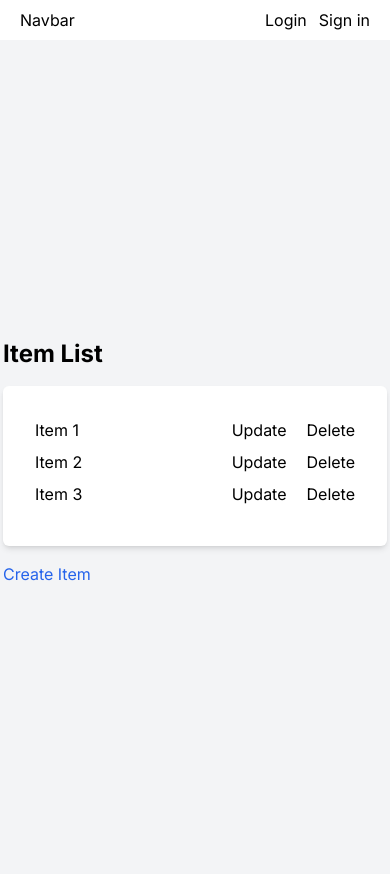
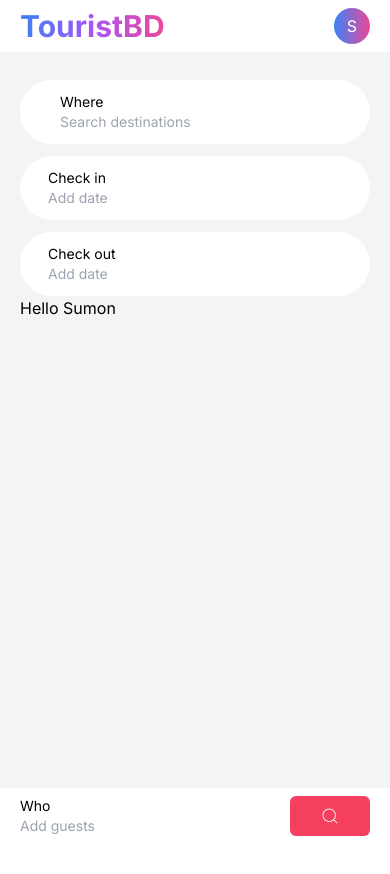
Before and after one commit to Sumon180/Booking-app, a Next.js app: page / in a window 390 px wide. Shown: the top 874 px of the page. After the commit the page ends 844 px from the top, so only its background shows below. Built offline with nearby package versions, Linux system fonts and the light colour scheme.

Commit message:
Responsive done

```diff
--- /dev/null
+++ b/app/items/page.tsx
@@ -0,0 +1,25 @@
+import { FC } from "react";
+import UserList from "@/components/UserList";
+import Link from "next/link";
+import { Toaster } from "react-hot-toast";
+
+const Dashboard: FC<{ items: Item[] }> = () => {
+  return (
+    <>
+      <Toaster position="bottom-left" />
+      <div className="flex items-center justify-center h-screen bg-gray-100">
+        <div>
+          <UserList />
+          <Link
+            href="/items/create"
+            className="mt-4 inline-block text-blue-600 hover:underline"
+          >
+            Create Item
+          </Link>
+        </div>
+      </div>
+    </>
+  );
+};
+
+export default Dashboard;
--- a/app/layout.tsx
+++ b/app/layout.tsx
@@ -2,11 +2,12 @@ import type { Metadata } from "next";
 import { Inter } from "next/font/google";
 import "./globals.css";
 import Navbar from "@/components/Navbar";
+import AppContextProvider from "@/context/AppContext";
 
 const inter = Inter({ subsets: ["latin"] });
 
 export const metadata: Metadata = {
-  title: "Booking App",
+  title: "TouristBD",
   description: "Generated by create next app",
 };
 
@@ -18,8 +19,10 @@ export default function RootLayout({
   return (
     <html lang="en">
       <body className={inter.className}>
-        <Navbar />
-        {children}
+        <AppContextProvider>
+          <Navbar />
+          {children}
+        </AppContextProvider>
       </body>
     </html>
   );
--- a/app/page.tsx
+++ b/app/page.tsx
@@ -1,24 +1,19 @@
-import { FC } from "react";
-import UserList from "@/components/UserList";
-import Link from "next/link";
-import { Toaster } from "react-hot-toast";
+import Image from "next/image";
+import banner from "@/public/pexels-arthouse-studio-4557304.jpg";
+import BookForm from "@/components/BookForm";
 
-const Home: FC<{ items: Item[] }> = () => {
+const Home = () => {
   return (
-    <>
-      <Toaster position="bottom-left" />
-      <div className="flex items-center justify-center h-screen bg-gray-100">
-        <div>
-          <UserList />
-          <Link
-            href="/items/create"
-            className="mt-4 inline-block text-blue-600 hover:underline"
-          >
-            Create Item
-          </Link>
+    <div className="bg-gray-100 h-screen pt-20 px-5">
+      <div>
+        <div className="w-full ">
+          <BookForm />
+        </div>
+        <div className="">
+          <h1>Hello Sumon</h1>
         </div>
       </div>
-    </>
+    </div>
   );
 };
 
--- /dev/null
+++ b/components/BookForm.tsx
@@ -0,0 +1,40 @@
+import React from "react";
+import { CiSearch } from "react-icons/ci";
+
+const BookForm = () => {
+  return (
+    <div className="max-w-5xl mx-auto">
+      <div className="w-full md:h-16 md:bg-white rounded-full md:shadow-lg hover:shadow-none duration-200 md:overflow-hidden flex flex-col md:flex-row max-md:gap-3">
+        <button className="h-full max-md:bg-white w-full md:w-4/12 hover:bg-gray-200 duration-200 rounded-full text-start p-3 pl-10">
+          <label className="flex flex-col text-sm">
+            Where
+            <input
+              type="text"
+              className="bg-transparent outline-none"
+              placeholder="Search destinations"
+            />
+          </label>
+        </button>
+        <button className="h-full max-md:bg-white w-full md:w-2/12 hover:bg-gray-200 duration-200 rounded-full p-3 pl-7 flex flex-col text-sm">
+          Check in
+          <p className="text-gray-400">Add date</p>
+        </button>
+        <button className="h-full max-md:bg-white w-full md:w-2/12 hover:bg-gray-200 duration-200 rounded-full p-3 pl-7 flex flex-col text-sm">
+          Check out
+          <p className="text-gray-400">Add date</p>
+        </button>
+        <div className="h-full max-md:h-14 max-md:bottom-0 max-md:left-0 max-md:right-0 max-md:fixed max-md:bg-white w-full md:w-4/12 cursor-pointer hover:bg-gray-200 duration-200 md:rounded-full flex items-center justify-between md:p-3 px-5 py-2 md:pl-7 text-sm">
+          <div className="flex items-start flex-col">
+            Who
+            <p className="text-gray-400">Add guests</p>
+          </div>
+          <div className="w-20 md:w-10 flex items-center justify-center bg-rose-500 h-full rounded-md md:rounded-full">
+            <CiSearch className="text-xl text-white font-bold" />
+          </div>
+        </div>
+      </div>
+    </div>
+  );
+};
+
+export default BookForm;
--- a/components/Navbar.tsx
+++ b/components/Navbar.tsx
@@ -1,13 +1,29 @@
+"use client";
+
+import useDesigner from "@/hooks/useAppContext";
+import Link from "next/link";
 import React from "react";
 
 const Navbar = () => {
+  const { isLoggedin } = useDesigner();
+
   return (
-    <div className="flex items-center justify-between px-5 py-2">
-      <h1>Navbar</h1>
-      <ul className="flex gap-3">
-        <li>Login</li>
-        <li>Sign in</li>
-      </ul>
+    <div className="flex items-center justify-between px-5 py-2 fixed left-0 right-0 top-0 bg-white">
+      <Link href={"/"}>
+        <h1 className="text-3xl font-bold bg-gradient-to-r from-blue-500 via-purple-500 to-pink-500 text-transparent bg-clip-text">
+          TouristBD
+        </h1>
+      </Link>
+      {isLoggedin ? (
+        <button className="w-9 h-9 rounded-full flex items-center justify-center text-white bg-gradient-to-r from-blue-500 to-pink-500">
+          S
+        </button>
+      ) : (
+        <ul className="flex gap-3">
+          <li>Login</li>
+          <li>Sign in</li>
+        </ul>
+      )}
     </div>
   );
 };
--- a/components/UserList.tsx
+++ b/components/UserList.tsx
@@ -29,12 +29,20 @@ const UserList = () => {
   return (
     <div>
       <h1 className="text-2xl font-bold mb-4">Item List</h1>
-      <ul className="text-center w-96 max-w-full p-8 bg-white shadow-md rounded-md">
+      <ul className="text-center w-[40rem] max-w-full p-8 bg-white shadow-md rounded-md">
         {items.map((item) => (
-          <li key={item.id} className="mb-2 flex items-center justify-between">
+          <li
+            key={item.id}
+            className="mb-2 border-b flex items-center justify-between"
+          >
             {item.name}
-            <div className="flex items-center gap-5">
-              <Link href={`/items/update/${item.id}`}>Update</Link>
+            <div className="flex items-center gap-5 text-sm">
+              <Link
+                href={`/items/update/${item.id}`}
+                className="hover:text-blue-600"
+              >
+                Update
+              </Link>
               <button onClick={() => removeItem(item.id)}>Delete</button>
             </div>
           </li>
--- /dev/null
+++ b/context/AppContext.tsx
@@ -0,0 +1,22 @@
+"use client";
+
+import { ReactNode, createContext, useState } from "react";
+
+type appContextType = {
+  isLoggedin: boolean;
+  setIsLoggedin: (value: boolean) => void;
+};
+
+export const AppContext = createContext<appContextType | null>(null);
+
+const AppContextProvider = ({ children }: { children: ReactNode }) => {
+  const [isLoggedin, setIsLoggedin] = useState(true);
+
+  return (
+    <AppContext.Provider value={{ isLoggedin, setIsLoggedin }}>
+      {children}
+    </AppContext.Provider>
+  );
+};
+
+export default AppContextProvider;
--- /dev/null
+++ b/hooks/useAppContext.tsx
@@ -0,0 +1,16 @@
+"use client";
+
+import { AppContext } from "@/context/AppContext";
+import { useContext } from "react";
+
+function useDesigner() {
+  const context = useContext(AppContext);
+
+  if (!context) {
+    throw new Error("useDesigner must be used within a DesignerContext");
+  }
+
+  return context;
+}
+
+export default useDesigner;
--- a/package.json
+++ b/package.json
@@ -12,7 +12,8 @@
     "next": "14.0.4",
     "react": "^18",
     "react-dom": "^18",
-    "react-hot-toast": "^2.4.1"
+    "react-hot-toast": "^2.4.1",
+    "react-icons": "^4.12.0"
   },
   "devDependencies": {
     "@types/node": "^20",
```
Also changed, not shown: 2 other files (tests, documents, lock files or other folders).
